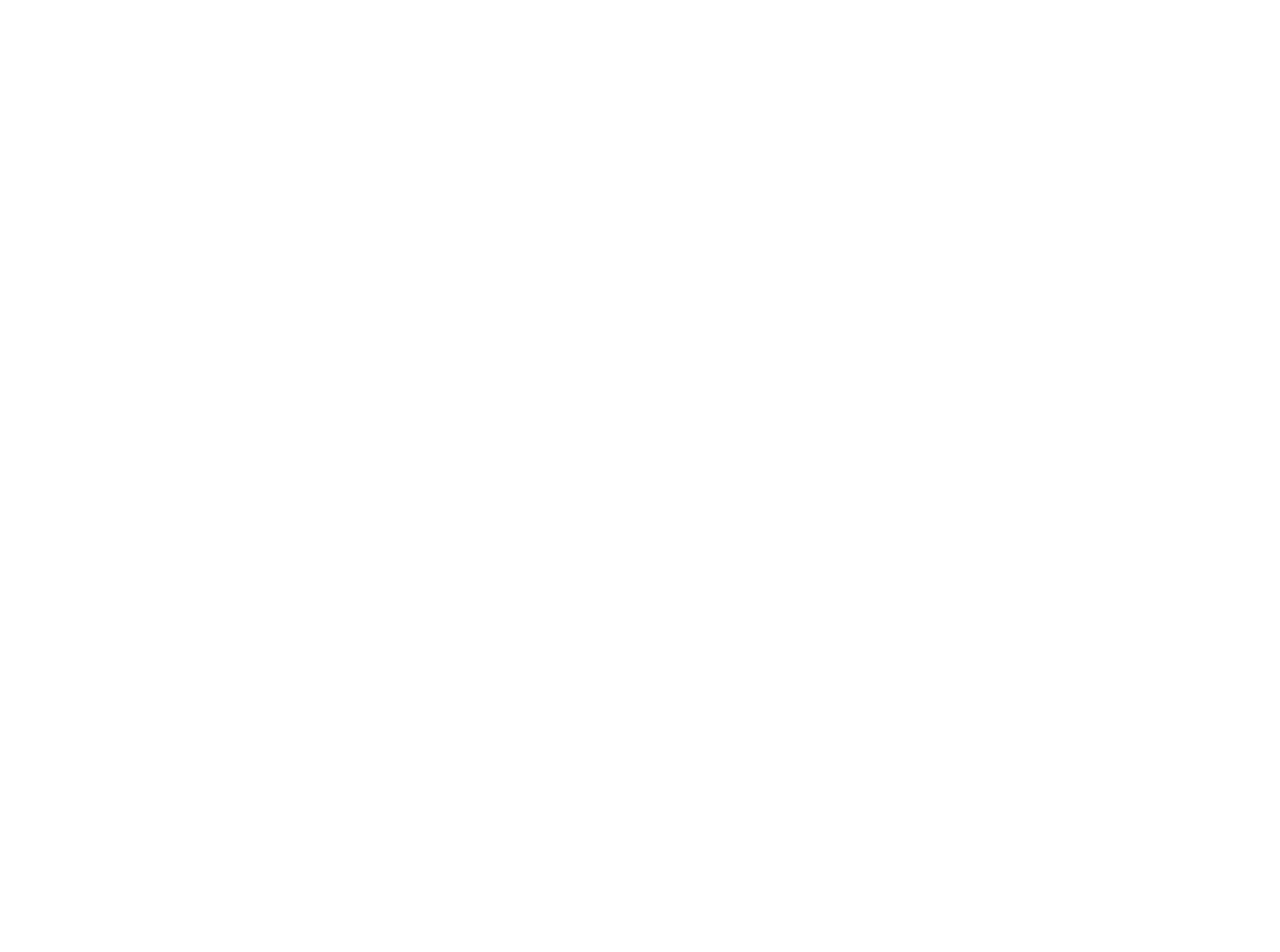
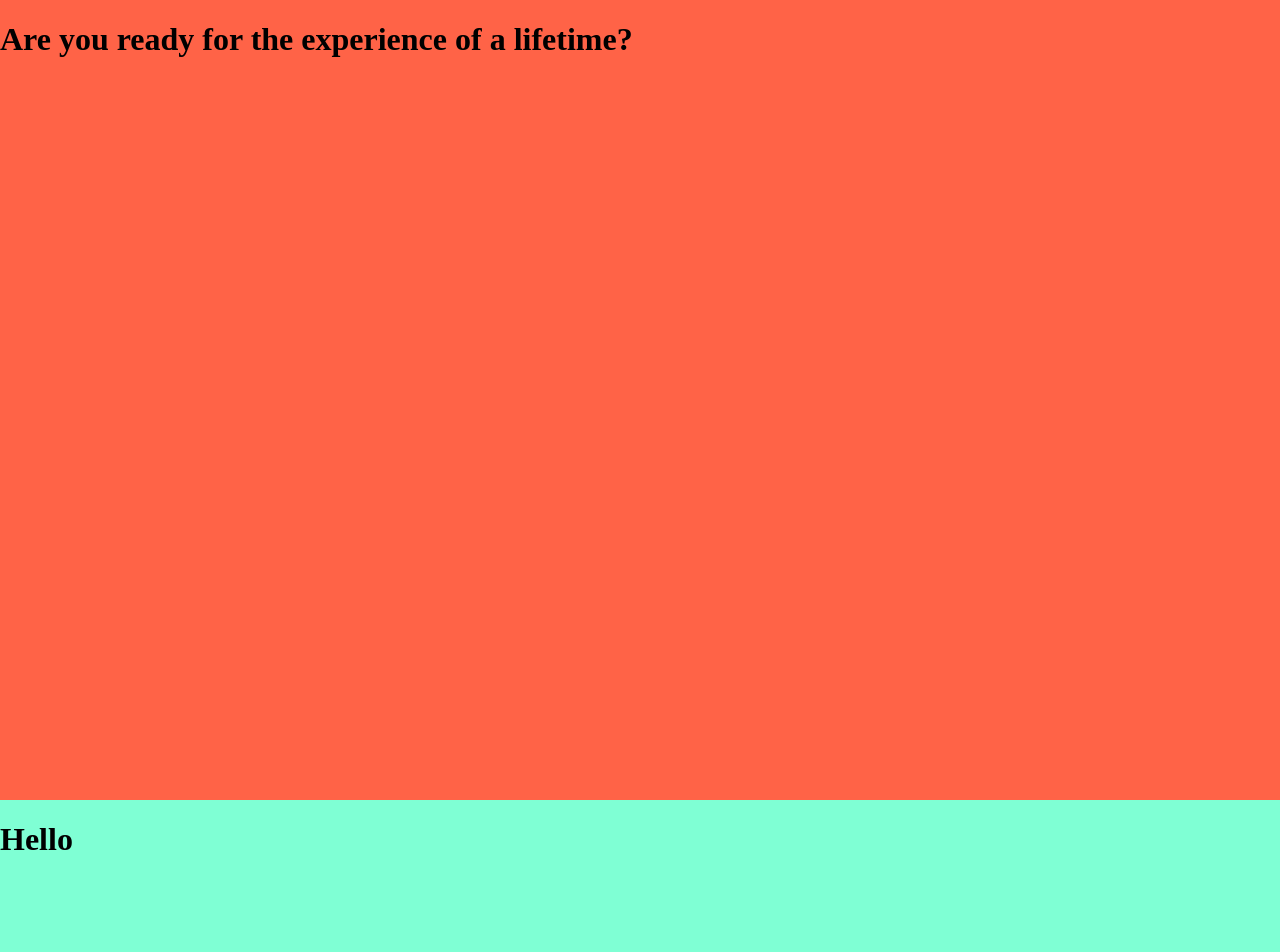
Before and after one commit to neilcasas/special-day, a plain HTML site: page index.html in a window 1280 px wide. Shown: the top 952 px of the page. Before the commit the page ends 800 px from the top, so only its background shows below. Drawn offline with Linux system fonts and the light colour scheme.

Commit message:
added initial CSS styling

```diff
--- a/index.html
+++ b/index.html
@@ -4,13 +4,21 @@
 <head>
     <meta charset="UTF-8">
     <meta name="viewport" content="width=device-width, initial-scale=1.0">
-    <link rel="style-sheet" href="styles.css">
+    <link rel="stylesheet" href="styles.css">
     <title>Special Day</title>
 </head>
 
 <body>
     <div class="main">
-
+        <div class="title">
+            <h1>Are you ready for the experience of a lifetime?</h1>
+        </div>
+        <div class="middle">
+            <h1>Hello</h1>
+        </div>
+        <div class="end">
+            <h1>hello</h1>
+        </div>
     </div>
 </body>
 
--- a/styles.css
+++ b/styles.css
@@ -1 +1,26 @@
-:root {}
+body {
+    margin: 0;
+    padding: 0;
+}
+
+
+.main {
+    display: flex;
+    flex-direction: column;
+}
+
+.main>div {
+    height: 100vh;
+}
+
+.title {
+    background-color: tomato;
+}
+
+.middle {
+    background-color: aquamarine;
+}
+
+.end {
+    background-color: yellow;
+}
```
